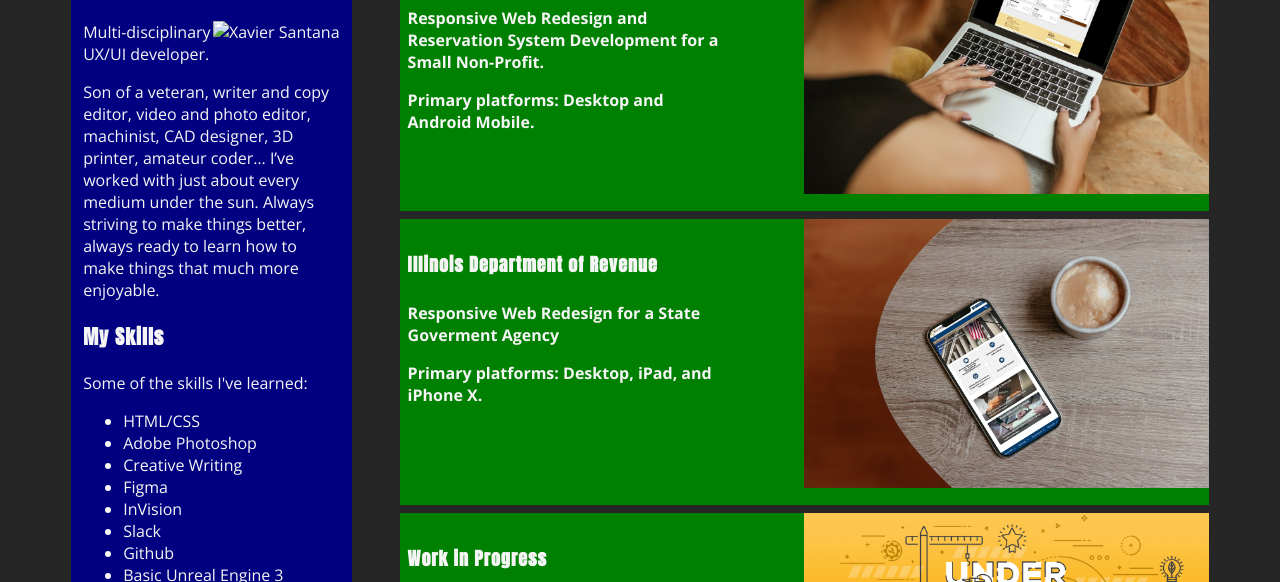
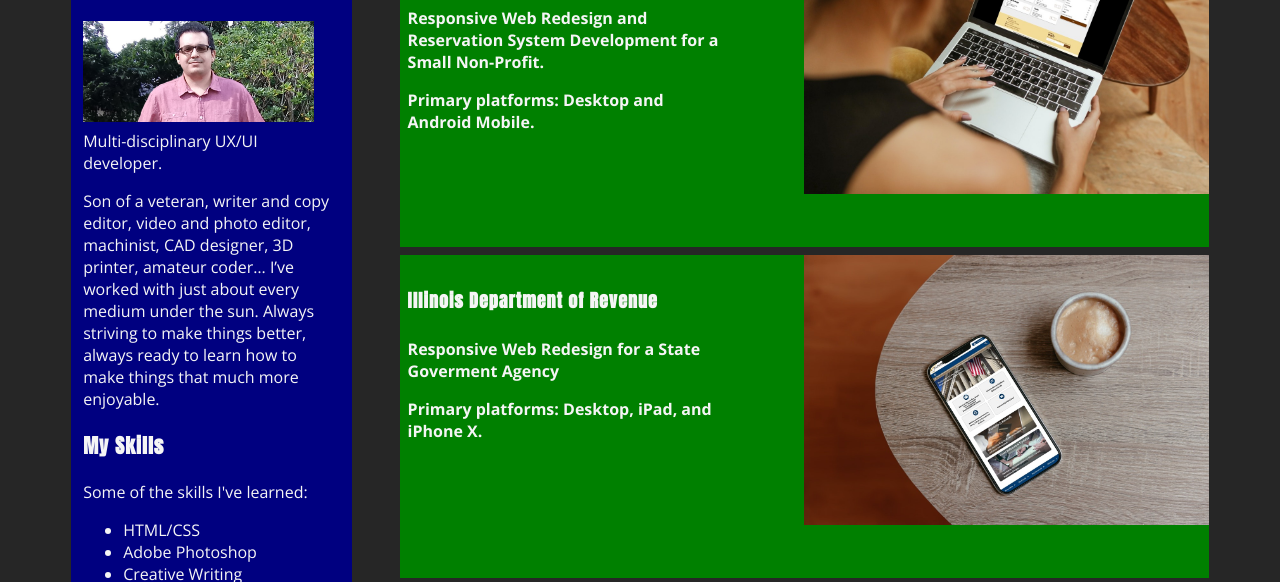
Before and after one commit to korgano/UX_UI_HW_17, a plain HTML site: page index.html in a window 1280 px wide. Shown: the part 191-773 px from the top of the page. Drawn offline with nearby package versions, Linux system fonts and the light colour scheme.

Commit message:
Personal Image + Adjustment for Github Rel Links
Added personal image, plus adjusted relative links to account for Github weirdness (added . before /).

```diff
--- a/css/style.css
+++ b/css/style.css
@@ -76,6 +76,12 @@ nav li:hover {
     color: whitesmoke;
 }
 
+.profilePic {
+    max-width: 90%;
+    float: left;
+    margin-bottom: .5em;
+}
+
 button {
     padding: .5em;
     width: 90%;
--- a/index.html
+++ b/index.html
@@ -25,7 +25,7 @@
     <section class="info-box">
         <div class="box-header">
             <h1>Hi, I'm Xavier Santana</h1>
-            <img src="" alt="Xavier Santana">
+            <img src="./images/profile-pic.jpg" alt="Xavier Santana" class="profilePic">
         </div>
         <div class="blurb">
             <p>Multi-disciplinary UX/UI developer.</p>
```
Also changed, not shown: images/profile-pic.jpg (added).
